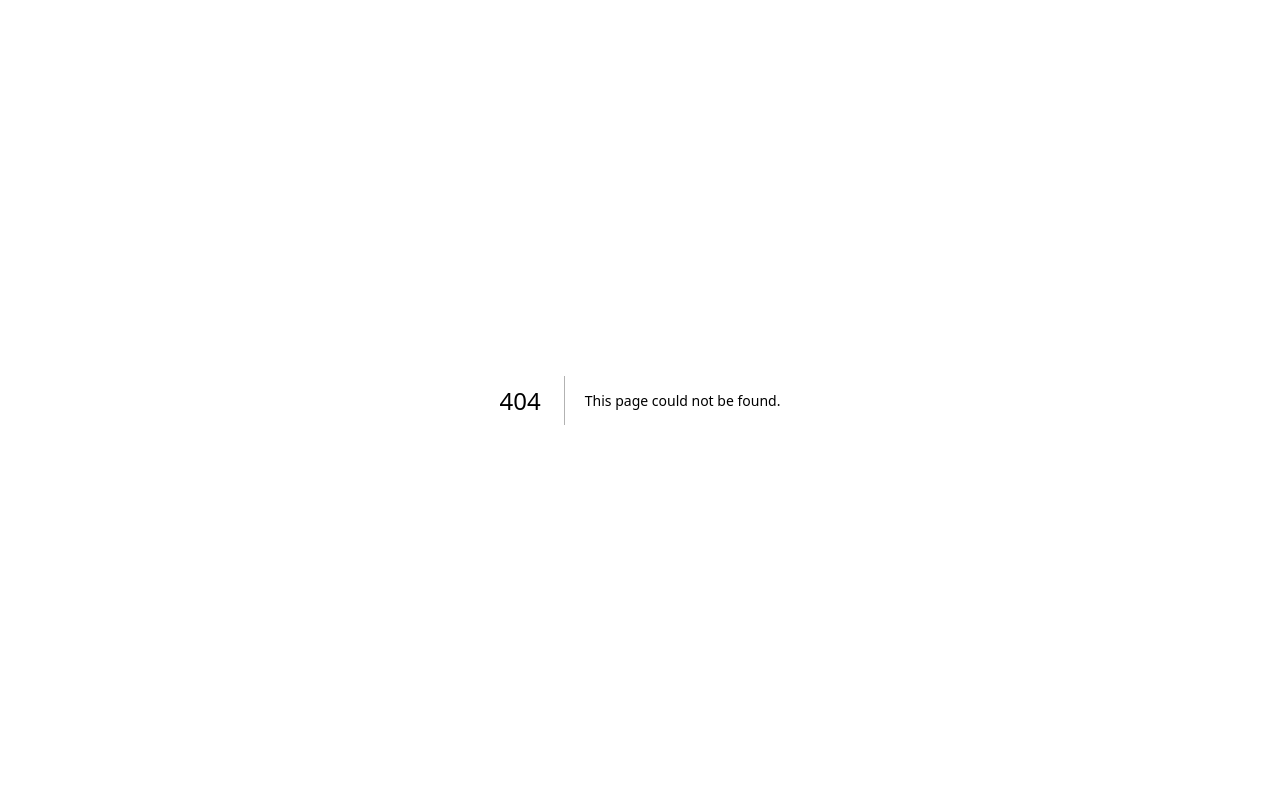
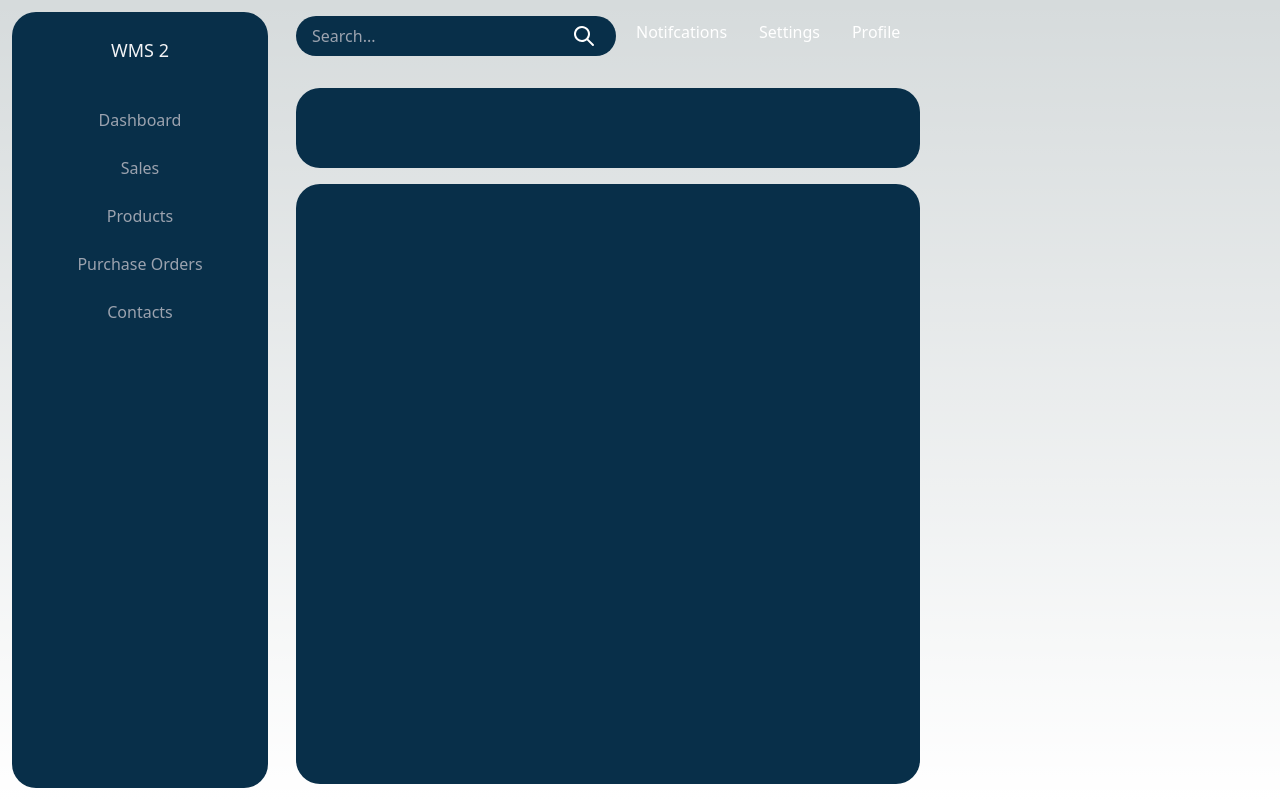
Before and after one commit to alofty645/wms2, a Next.js app: page /sales in a window 1280 px wide. Before the commit this address had no page. Built offline with nearby package versions, Linux system fonts and the light colour scheme.

Commit message:
basic styling

```diff
--- a/app/globals.css
+++ b/app/globals.css
@@ -11,8 +11,8 @@
 @media (prefers-color-scheme: dark) {
   :root {
     --foreground-rgb: 255, 255, 255;
-    --background-start-rgb: 0, 0, 0;
-    --background-end-rgb: 0, 0, 0;
+    --background-start-rgb: 255, 255, 255;
+    --background-end-rgb: 255, 255, 255;
   }
 }
 
--- a/app/layout.tsx
+++ b/app/layout.tsx
@@ -1,18 +1,28 @@
-import './globals.css'
-
+import "./globals.css";
+import Sidebar from "@/components/Sidebar";
+import Topbar from "@/components/Topbar";
+import Header from "@/components/Header";
 export const metadata = {
-  title: 'Create Next App',
-  description: 'Generated by create next app',
-}
+  title: "WMS2",
+  description: "WMS2",
+};
 
 export default function RootLayout({
   children,
 }: {
-  children: React.ReactNode
+  children: React.ReactNode;
 }) {
   return (
-    <html lang="en">
-      <body>{children}</body>
+    <html lang="en" className="bg-slate-950">
+      <div className="flex">
+        <Sidebar />
+        <div className="flex-row flex-1">
+          <Topbar />
+          <Header />
+          {children}
+        </div>
+      </div>
+      <body className="flex"></body>
     </html>
-  )
+  );
 }
--- a/app/page.tsx
+++ b/app/page.tsx
@@ -1,124 +1,8 @@
-import Image from 'next/image'
-import { Inter } from 'next/font/google'
+import Image from "next/image";
+import { Inter } from "next/font/google";
 
-const inter = Inter({ subsets: ['latin'] })
+const inter = Inter({ subsets: ["latin"] });
 
 export default function Home() {
-  return (
-    <main className="flex min-h-screen flex-col items-center justify-between p-24">
-      <div className="z-10 w-full max-w-5xl items-center justify-between font-mono text-sm lg:flex">
-        <p className="fixed left-0 top-0 flex w-full justify-center border-b border-gray-300 bg-gradient-to-b from-zinc-200 pb-6 pt-8 backdrop-blur-2xl dark:border-neutral-800 dark:bg-zinc-800/30 dark:from-inherit lg:static lg:w-auto  lg:rounded-xl lg:border lg:bg-gray-200 lg:p-4 lg:dark:bg-zinc-800/30">
-          Get started by editing&nbsp;
-          <code className="font-mono font-bold">app/page.tsx</code>
-        </p>
-        <div className="fixed bottom-0 left-0 flex h-48 w-full items-end justify-center bg-gradient-to-t from-white via-white dark:from-black dark:via-black lg:static lg:h-auto lg:w-auto lg:bg-none">
-          <a
-            className="pointer-events-none flex place-items-center gap-2 p-8 lg:pointer-events-auto lg:p-0"
-            href="https://vercel.com?utm_source=create-next-app&utm_medium=appdir-template&utm_campaign=create-next-app"
-            target="_blank"
-            rel="noopener noreferrer"
-          >
-            By{' '}
-            <Image
-              src="/vercel.svg"
-              alt="Vercel Logo"
-              className="dark:invert"
-              width={100}
-              height={24}
-              priority
-            />
-          </a>
-        </div>
-      </div>
-
-      <div className="relative flex place-items-center before:absolute before:h-[300px] before:w-[480px] before:-translate-x-1/2 before:rounded-full before:bg-gradient-radial before:from-white before:to-transparent before:blur-2xl before:content-[''] after:absolute after:-z-20 after:h-[180px] after:w-[240px] after:translate-x-1/3 after:bg-gradient-conic after:from-sky-200 after:via-blue-200 after:blur-2xl after:content-[''] before:dark:bg-gradient-to-br before:dark:from-transparent before:dark:to-blue-700 before:dark:opacity-10 after:dark:from-sky-900 after:dark:via-[#0141ff] after:dark:opacity-40 before:lg:h-[360px]">
-        <Image
-          className="relative dark:drop-shadow-[0_0_0.3rem_#ffffff70] dark:invert"
-          src="/next.svg"
-          alt="Next.js Logo"
-          width={180}
-          height={37}
-          priority
-        />
-      </div>
-
-      <div className="mb-32 grid text-center lg:mb-0 lg:grid-cols-4 lg:text-left">
-        <a
-          href="https://beta.nextjs.org/docs?utm_source=create-next-app&utm_medium=appdir-template&utm_campaign=create-next-app"
-          className="group rounded-lg border border-transparent px-5 py-4 transition-colors hover:border-gray-300 hover:bg-gray-100 hover:dark:border-neutral-700 hover:dark:bg-neutral-800/30"
-          target="_blank"
-          rel="noopener noreferrer"
-        >
-          <h2 className={`${inter.className} mb-3 text-2xl font-semibold`}>
-            Docs{' '}
-            <span className="inline-block transition-transform group-hover:translate-x-1 motion-reduce:transform-none">
-              -&gt;
-            </span>
-          </h2>
-          <p
-            className={`${inter.className} m-0 max-w-[30ch] text-sm opacity-50`}
-          >
-            Find in-depth information about Next.js features and API.
-          </p>
-        </a>
-
-        <a
-          href="https://nextjs.org/learn?utm_source=create-next-app&utm_medium=appdir-template-tw&utm_campaign=create-next-app"
-          className="group rounded-lg border border-transparent px-5 py-4 transition-colors hover:border-gray-300 hover:bg-gray-100 hover:dark:border-neutral-700 hover:dark:bg-neutral-800 hover:dark:bg-opacity-30"
-          target="_blank"
-          rel="noopener noreferrer"
-        >
-          <h2 className={`${inter.className} mb-3 text-2xl font-semibold`}>
-            Learn{' '}
-            <span className="inline-block transition-transform group-hover:translate-x-1 motion-reduce:transform-none">
-              -&gt;
-            </span>
-          </h2>
-          <p
-            className={`${inter.className} m-0 max-w-[30ch] text-sm opacity-50`}
-          >
-            Learn about Next.js in an interactive course with&nbsp;quizzes!
-          </p>
-        </a>
-
-        <a
-          href="https://vercel.com/templates?framework=next.js&utm_source=create-next-app&utm_medium=appdir-template&utm_campaign=create-next-app"
-          className="group rounded-lg border border-transparent px-5 py-4 transition-colors hover:border-gray-300 hover:bg-gray-100 hover:dark:border-neutral-700 hover:dark:bg-neutral-800/30"
-          target="_blank"
-          rel="noopener noreferrer"
-        >
-          <h2 className={`${inter.className} mb-3 text-2xl font-semibold`}>
-            Templates{' '}
-            <span className="inline-block transition-transform group-hover:translate-x-1 motion-reduce:transform-none">
-              -&gt;
-            </span>
-          </h2>
-          <p
-            className={`${inter.className} m-0 max-w-[30ch] text-sm opacity-50`}
-          >
-            Explore the Next.js 13 playground.
-          </p>
-        </a>
-
-        <a
-          href="https://vercel.com/new?utm_source=create-next-app&utm_medium=appdir-template&utm_campaign=create-next-app"
-          className="group rounded-lg border border-transparent px-5 py-4 transition-colors hover:border-gray-300 hover:bg-gray-100 hover:dark:border-neutral-700 hover:dark:bg-neutral-800/30"
-          target="_blank"
-          rel="noopener noreferrer"
-        >
-          <h2 className={`${inter.className} mb-3 text-2xl font-semibold`}>
-            Deploy{' '}
-            <span className="inline-block transition-transform group-hover:translate-x-1 motion-reduce:transform-none">
-              -&gt;
-            </span>
-          </h2>
-          <p
-            className={`${inter.className} m-0 max-w-[30ch] text-sm opacity-50`}
-          >
-            Instantly deploy your Next.js site to a shareable URL with Vercel.
-          </p>
-        </a>
-      </div>
-    </main>
-  )
+  return;
 }
--- /dev/null
+++ b/app/sales/page.tsx
@@ -0,0 +1,10 @@
+const Sales = () => {
+  return (
+    <div
+      className="
+     m-4  h-3/4 bg-sky-950 rounded-3xl"
+    ></div>
+  );
+};
+
+export default Sales;
--- /dev/null
+++ b/components/Header.tsx
@@ -0,0 +1,10 @@
+const Header = () => {
+  return (
+    <div
+      className="
+       m-4  h-20 bg-sky-950 rounded-3xl"
+    ></div>
+  );
+};
+
+export default Header;
--- /dev/null
+++ b/components/Sidebar.tsx
@@ -0,0 +1,45 @@
+const Sidebar = () => {
+  return (
+    <div className="flex h-screen">
+      <div className="bg-sky-950 text-gray-100 w-64 rounded-3xl m-3 text-center">
+        <div className="px-4 py-6">
+          <h2 className="text-lg font-medium">WMS 2</h2>
+        </div>
+        <div className="px-4 py-2">
+          <a
+            href="#"
+            className="block text-gray-400 hover:bg-white rounded-3xl p-3"
+          >
+            Dashboard
+          </a>
+          <a
+            href="/sales"
+            className="block text-gray-400 hover:bg-white rounded-3xl p-3"
+          >
+            Sales
+          </a>
+          <a
+            href="#"
+            className="block text-gray-400 hover:bg-white rounded-3xl p-3"
+          >
+            Products
+          </a>
+          <a
+            href="#"
+            className="block text-gray-400 hover:bg-white rounded-3xl p-3"
+          >
+            Purchase Orders
+          </a>
+          <a
+            href="#"
+            className="block text-gray-400 hover:bg-white rounded-3xl p-3"
+          >
+            Contacts
+          </a>
+        </div>
+      </div>
+    </div>
+  );
+};
+
+export default Sidebar;
--- /dev/null
+++ b/components/Topbar.tsx
@@ -0,0 +1,47 @@
+const Topbar = () => {
+  return (
+    <div className="flex flex-col flex-1 ">
+      <div className="flex justify-between m-3 p-1">
+        <div className="flex appearance-none left-3 rounded-3xl  bg-sky-950 ">
+          <input
+            type="text"
+            className="appearance-none bg-transparent px-4 py-2 w-64 rounded-3xl text-white "
+            placeholder="Search..."
+          />
+          <button className="flex items-center justify-center px-5 rounded-3xl ">
+            <svg
+              className="w-6 h-6"
+              fill="white"
+              xmlns="http://www.w3.org/2000/svg"
+              viewBox="0 0 24 24"
+            >
+              <path d="M16.32 14.9l5.39 5.4a1 1 0 0 1-1.42 1.4l-5.38-5.38a8 8 0 1 1 1.41-1.41zM10 16a6 6 0 1 0 0-12 6 6 0 0 0 0 12z"></path>
+            </svg>
+          </button>
+        </div>
+        <div className="m-1 text-white">
+          <a
+            href="#"
+            className="m-1  hover:bg-white hover:text-black rounded-3xl p-3"
+          >
+            Notifcations
+          </a>
+          <a
+            href="#"
+            className="m-1  hover:bg-white hover:text-black rounded-3xl p-3"
+          >
+            Settings
+          </a>
+          <a
+            href="#"
+            className="m-1  hover:bg-white hover:text-black rounded-3xl p-3"
+          >
+            Profile
+          </a>
+        </div>
+      </div>
+    </div>
+  );
+};
+
+export default Topbar;
```
Also changed, not shown: tailwind.config.js (+7 -7 lines).
